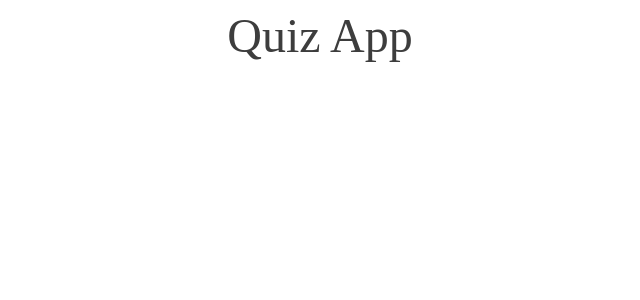
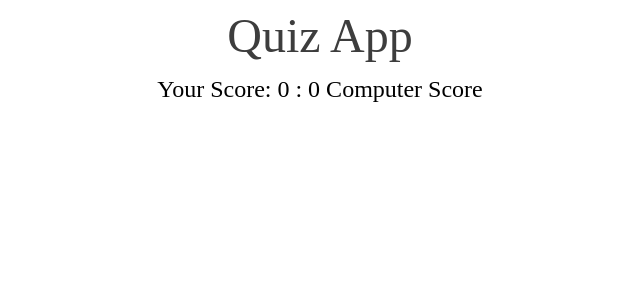
Before and after one commit to abirbhattacharya82/QuizApp, a Vue app: page / in a window 1280 px wide. Both pictures are taken after a click on the button "Start". Shown: the top 300 px of the page, without its empty margins (320-960 px from the left). Built offline with nearby package versions, Linux system fonts and the light colour scheme.

Commit message:
Function Component Start

```diff
--- a/src/components/FunctionComponent.vue
+++ b/src/components/FunctionComponent.vue
@@ -1,3 +1,27 @@
 <template>
-    Function Component
+    <div class="Score">
+        Your Score: {{ player }} : {{ computer }} Computer Score
+    </div>
+
 </template>
+
+<script>
+export default{
+    data(){
+        return{
+            player:0,
+            computer:0
+        }
+    }
+}
+</script>
+
+<style>
+.Score
+{
+    display: flex;
+    justify-content: center;
+    font-size: 150%;
+    margin-top: 1%;
+}
+</style>
--- a/src/components/HomeComponent.vue
+++ b/src/components/HomeComponent.vue
@@ -1,7 +1,7 @@
 <template>
   <TitleComponent />
-  <!-- <FunctionComponent /> -->
-  <InstructionComponent v-if="show"/>
+  <FunctionComponent v-if="showQuiz" />
+  <InstructionComponent v-if="showIns"/>
   <div class="StartArea">
     <button @click="startQuiz()" id="startButton">Start</button>
   </div>
@@ -9,23 +9,25 @@
 
 <script>
 import TitleComponent from './TitleComponent.vue';
-// import FunctionComponent  from './FunctionComponent.vue';
+import FunctionComponent  from './FunctionComponent.vue';
 import InstructionComponent from './InstructionComponent.vue';
 export default{
   data(){
     return{
-      show:true
+      showIns:true,
+      showQuiz:false
     }
   },
   name:'HomeComponent',
   components:{
     TitleComponent,
-    // FunctionComponent,
+    FunctionComponent,
     InstructionComponent
   },
   methods:{
     startQuiz(){
-      this.show=false;
+      this.showIns=false;
+      this.showQuiz=true;
       document.getElementById('startButton').style.display="none";
     }
   }
```
